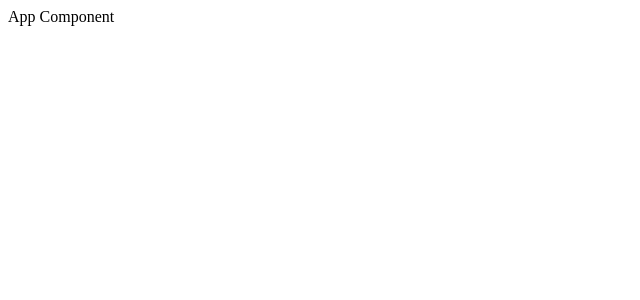
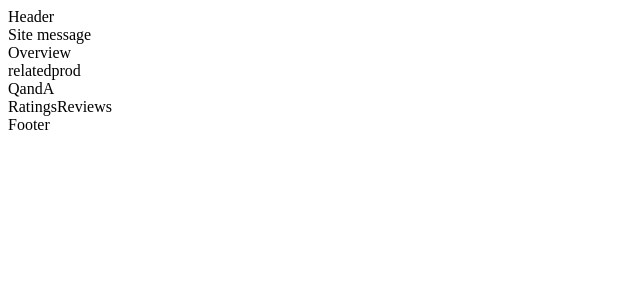
Before and after one commit to TeamClassix/BIND, a React app: page / in a window 1280 px wide. Shown: the top 300 px of the page, without its empty margins (0-640 px from the left). Built offline with nearby package versions, Linux system fonts and the light colour scheme; the HTML template or start-up script is replaced by a standard one.

Commit message:
Component Initialization

```diff
--- a/package.json
+++ b/package.json
@@ -31,5 +31,9 @@
     "react": "^17.0.2",
     "react-dom": "^17.0.2",
     "styled-components": "^5.3.0"
+  },
+  "imports": {
+    "#components/*": "./src/components/*",
+    "#helpers/*": "./src/helpers/*"
   }
 }
--- a/src/components/App.js
+++ /dev/null
@@ -1,7 +0,0 @@
-import React from 'react';
-
-const App = () => {
-  return <div>App Component</div>
-}
-
-export default App;
--- /dev/null
+++ b/src/components/App.jsx
@@ -0,0 +1,24 @@
+import React from 'react';
+import Header from './Header/Header.jsx';
+import SiteMessage from './SiteMessage/SiteMessage.jsx';
+import ProductOverview from './ProductOverview/Overview.jsx';
+import RelatedProducts from './RelatedProducts/RelatedProducts.jsx';
+import QuestionsAnswers from './QandA/QandA.jsx';
+import RatingsReviews from './RatingsReviews/RatingsReviews.jsx';
+import Footer from './Footer/Footer.jsx';
+
+const App = () => {
+  return (
+    <>
+    <Header />
+    <SiteMessage />
+    <ProductOverview />
+    <RelatedProducts />
+    <QuestionsAnswers />
+    <RatingsReviews />
+    <Footer />
+    </>
+  )
+}
+
+export default App;
--- /dev/null
+++ b/src/components/Footer/Footer.jsx
@@ -0,0 +1,7 @@
+import React from 'react';
+
+const demo = () => (
+  <div>Footer</div>
+);
+
+export default demo;
--- /dev/null
+++ b/src/components/Header/Header.jsx
@@ -0,0 +1,7 @@
+import React from 'react';
+
+const demo = () => (
+  <div>Header</div>
+);
+
+export default demo;
--- /dev/null
+++ b/src/components/ProductOverview/Overview.jsx
@@ -0,0 +1,7 @@
+import React from 'react';
+
+const demo = () => (
+  <div>Overview</div>
+);
+
+export default demo;
--- /dev/null
+++ b/src/components/QandA/QandA.jsx
@@ -0,0 +1,7 @@
+import React from 'react';
+
+const demo = () => (
+  <div>QandA</div>
+);
+
+export default demo;
--- /dev/null
+++ b/src/components/RatingsReviews/RatingsReviews.jsx
@@ -0,0 +1,7 @@
+import React from 'react';
+
+const demo = () => (
+  <div>RatingsReviews</div>
+);
+
+export default demo;
--- /dev/null
+++ b/src/components/RelatedProducts/RelatedProducts.jsx
@@ -0,0 +1,7 @@
+import React from 'react';
+
+const demo = () => (
+  <div>relatedprod</div>
+);
+
+export default demo;
--- /dev/null
+++ b/src/components/SiteMessage/SiteMessage.jsx
@@ -0,0 +1,7 @@
+import React from 'react';
+
+const demo = () => (
+  <div>Site message</div>
+);
+
+export default demo;
--- a/src/index.js
+++ b/src/index.js
@@ -1,6 +1,7 @@
 import React from 'react';
 import ReactDOM from 'react-dom';
-import App from './components/App';
+import App from '#components/App.jsx';
+
 
 ReactDOM.render(
   <App />,
```
Also changed, not shown: 4 other files (tests, documents, lock files or other folders).
